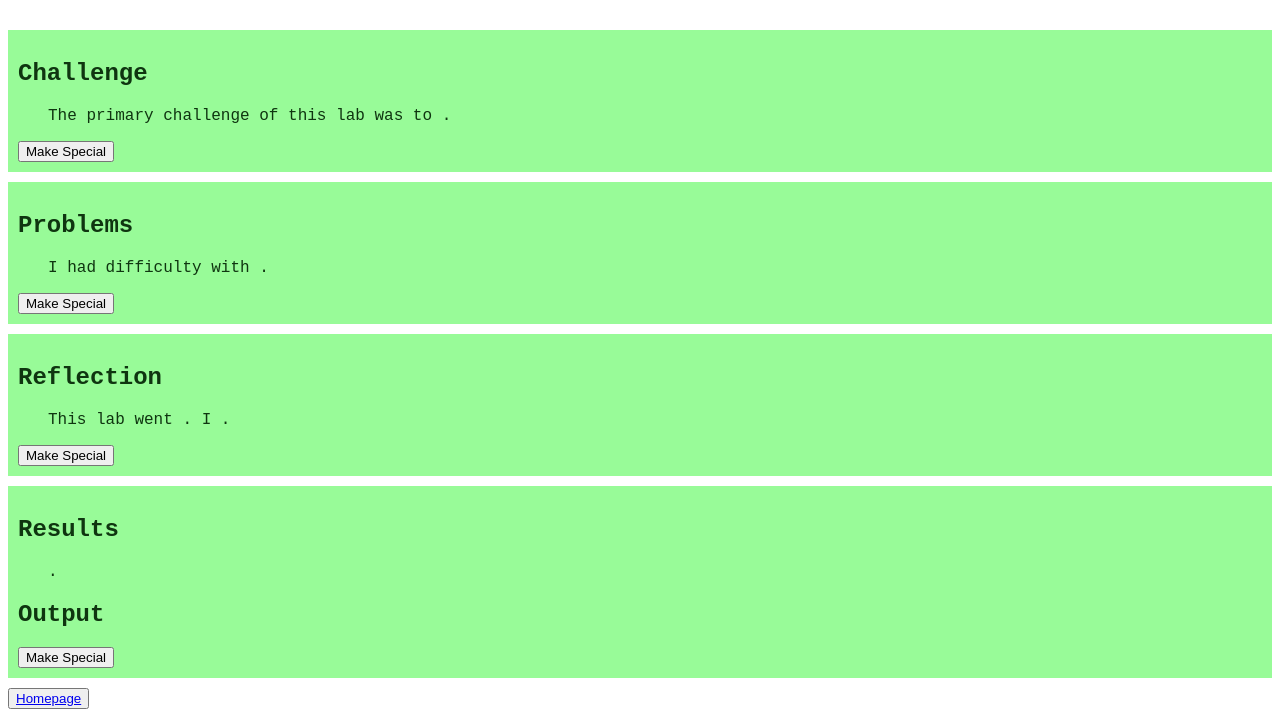
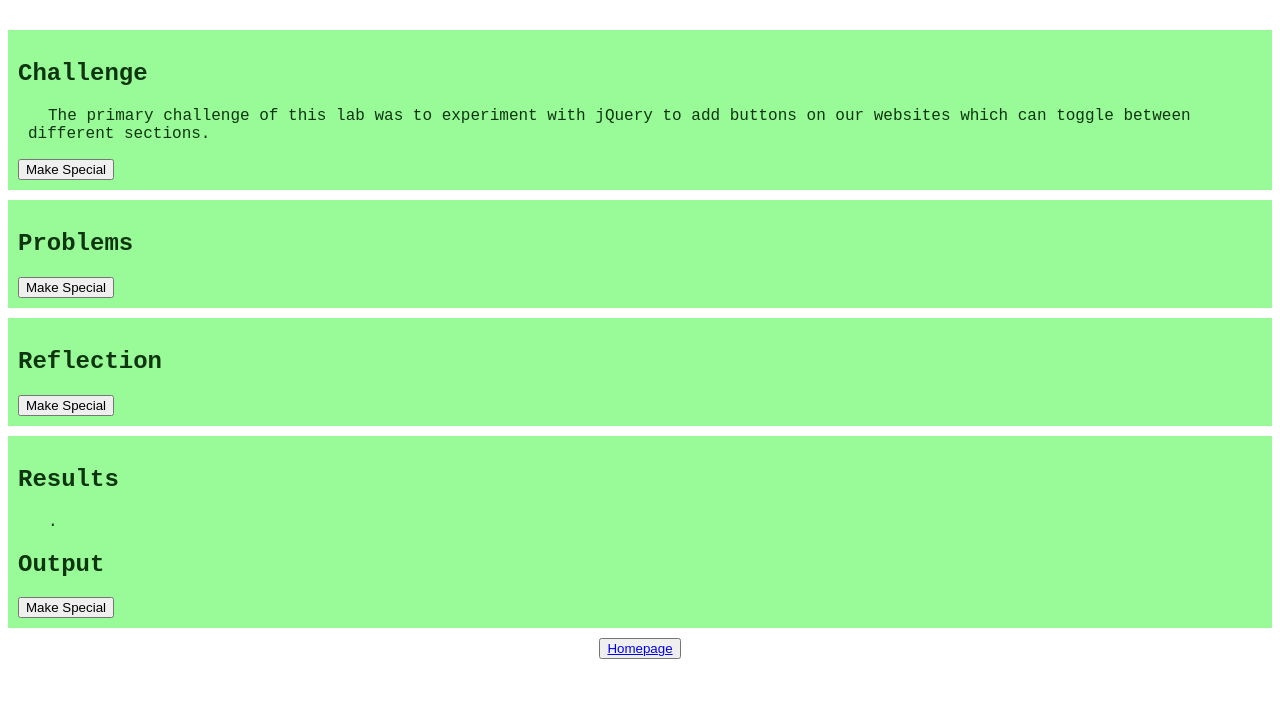
Before and after one commit to moreof/art101real, a plain HTML site: page lab9/index.html in a window 1280 px wide. Shown: the part 81-800 px from the top of the page. Drawn offline with nearby package versions, Linux system fonts and the light colour scheme; a script that the page names is missing.

Commit message:
lab 9 progress + upkeep
centered buttons throughout
tried to fix lab 9 buttons

```diff
--- a/css/site.css
+++ b/css/site.css
@@ -41,3 +41,10 @@ h2 {
   margin-right: auto;
   width: 50%;
 }
+#links {
+  display: flex;
+  justify-content: center;
+}
+#links button {
+  margin: 0 auto;
+}
--- a/lab5/css/lab.css
+++ b/lab5/css/lab.css
@@ -41,3 +41,11 @@ p {
   margin-right: auto;
   width: 50%;
 }
+
+#links {
+  display: flex;
+  justify-content: center;
+}
+#links button {
+  margin: 0 auto;
+}
--- a/lab6/css/lab.css
+++ b/lab6/css/lab.css
@@ -29,7 +29,6 @@ h2 {
     border:solid 15px rgb(61, 27, 54);
     font-size: 20px;
 }
-
 .center {
     display: block;
     margin-left: auto;
@@ -40,3 +39,10 @@ h2 {
 .minor-section img {
   width: 500px
 }
+#links {
+  display: flex;
+  justify-content: center;
+}
+#links button {
+  margin: 0 auto;
+}
--- a/lab7/css/lab7.css
+++ b/lab7/css/lab7.css
@@ -45,3 +45,10 @@ h2 {
 .minor-section img {
   width: 500px
 }
+#links {
+  display: flex;
+  justify-content: center;
+}
+#links button {
+  margin: 0 auto;
+}
--- a/lab8/css/lab8.css
+++ b/lab8/css/lab8.css
@@ -23,3 +23,10 @@ h2 {
 .minor-section img {
   width: 500px
 }
+#links {
+  display: flex;
+  justify-content: center;
+}
+#links button {
+  margin: 0 auto;
+}
--- a/lab9/css/lab9.css
+++ b/lab9/css/lab9.css
@@ -26,3 +26,10 @@
     font-family:'Courier New', Courier, monospace;
     font-weight: bold
 }
+#links {
+  display: flex;
+  justify-content: center;
+}
+#links button {
+  margin: 0 auto;
+}
--- a/lab9/index.html
+++ b/lab9/index.html
@@ -13,15 +13,15 @@
 			<h1>Lab 9 - Libraries and jQuery</h1>
 			<div class="minor-section" id="challenge">
 					<h2>Challenge</h2>
-					<p>The primary challenge of this lab was to .</p>
+					<p>The primary challenge of this lab was to experiment with jQuery to add buttons on our websites which can toggle between different sections.</p>
 			</div>
 			<div class="minor-section" id="problems">
 					<h2>Problems</h2>
-					<p>I had difficulty with .</p>
+					<p></p>
                     </div>
 			<div class="minor-section" id="reflection">
 					<h2>Reflection</h2>
-					<p>This lab went . I .</p>
+					<p></p>
             </div>
 			<div class="minor-section" id="results">
 					<h2>Results</h2>
--- a/lab9/js/lab9.js
+++ b/lab9/js/lab9.js
@@ -7,11 +7,20 @@
 //Add Buttons: Using jQuery, append buttons to your challenge, problems, and results sections of your document.
 //add buttons to sections
 $("#challenge").append("<button id='button-challenge'>Make Special</button>");
-$("#problems").append("<button id='button-challenge'>Make Special</button>");
-$("#results").append("<button id='button-challenge'>Make Special</button>");
-$("#reflection").append("<button id='button-challenge'>Make Special</button>");
+$("#problems").append("<button id='button-problems'>Make Special</button>");
+$("#results").append("<button id='button-results'>Make Special</button>");
+$("#reflection").append("<button id='button-reflection'>Make Special</button>");
 //Add an Event Listener: Add an click listener to each button. Here's one:
 // add a click listener to the challenge button
 $("button-challenge").click(function(){
     $("#challenge").toggleClass("special");
 });
+$("button-problems").click(function(){
+    $("#problems").toggleClass("special");
+});
+$("button-results").click(function(){
+    $("#results").toggleClass("special");
+});
+$("button-reflection").click(function(){
+    $("#reflection").toggleClass("special");
+});
```
